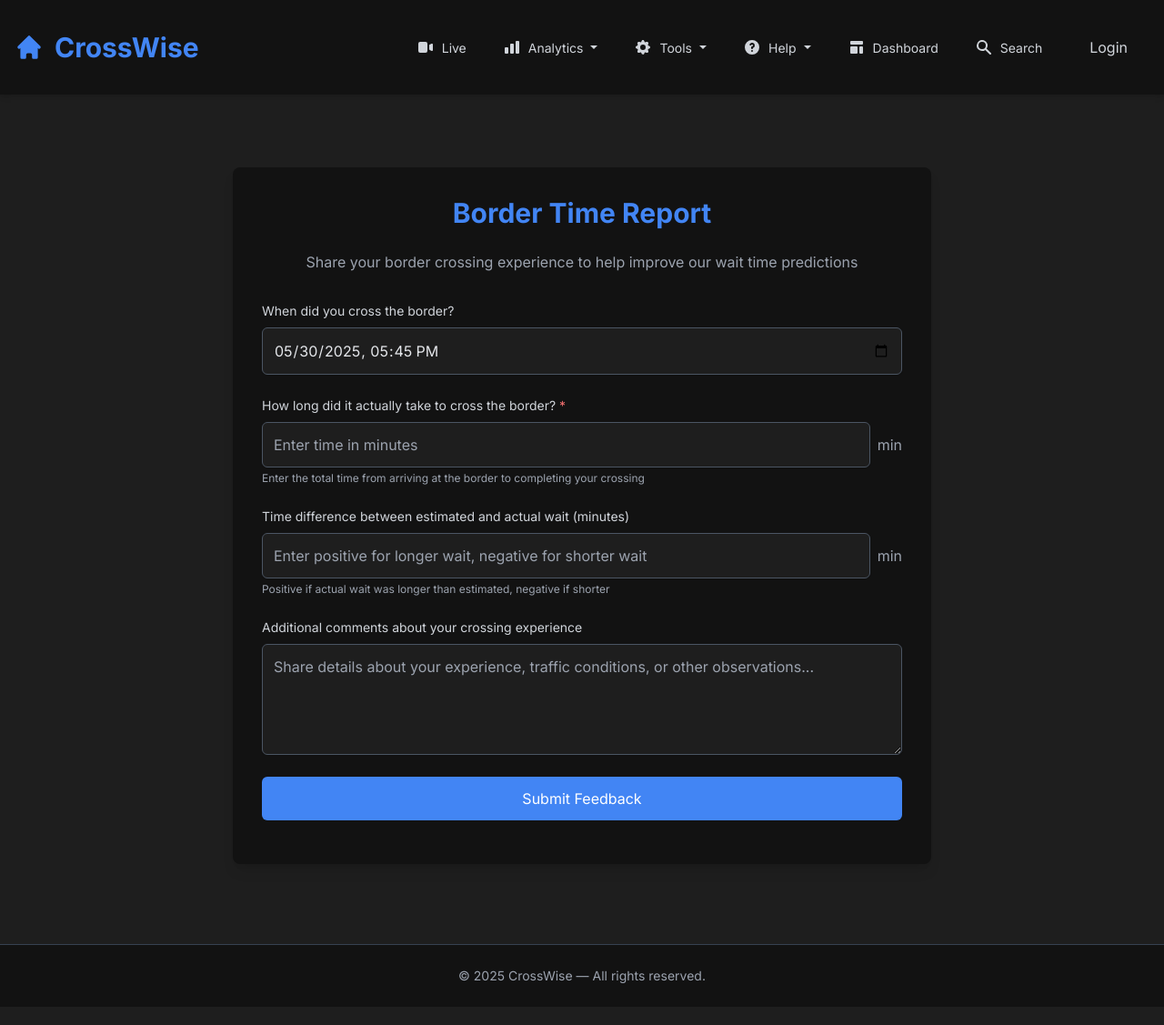
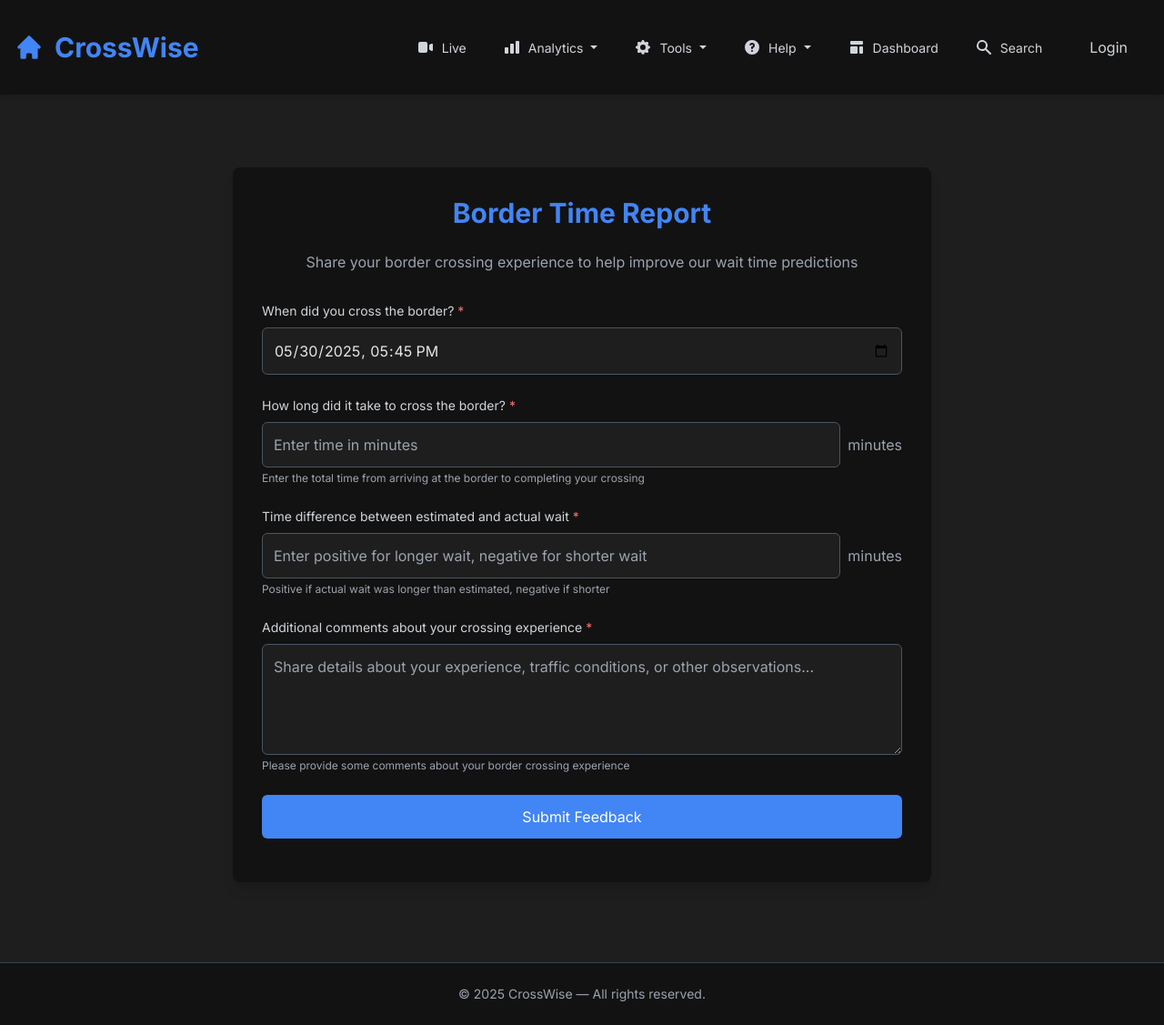
Before and after one commit to illuminati1618/CrossWise, a Jekyll site: the page built from navigation/crowdsourcing.html, in a window 1280 px wide. Shown: the whole page at 91% size. Built offline with Jekyll 4.4.1, drawn with Linux system fonts in a browser that asks for light colours; nearby versions of some CDN libraries.

Commit message:
updated the time taken field

```diff
--- a/navigation/crowdsourcing.html
+++ b/navigation/crowdsourcing.html
@@ -12,7 +12,7 @@ menu: nav/border_feedback.html
   <form id="borderFeedbackForm" class="space-y-6">
     <div>
       <label for="time_cross" class="block text-sm font-medium text-gray-300 mb-2">
-        When did you cross the border?
+        When did you cross the border? <span class="text-red-400">*</span>
       </label>
       <input
         type="datetime-local"
@@ -24,27 +24,28 @@ menu: nav/border_feedback.html
     </div>
 
     <div>
-      <label for="actual_wait_time" class="block text-sm font-medium text-gray-300 mb-2">
-        How long did it actually take to cross the border? <span class="text-red-400">*</span>
+      <label for="time_taken" class="block text-sm font-medium text-gray-300 mb-2">
+        How long did it take to cross the border? <span class="text-red-400">*</span>
       </label>
       <div class="flex items-center">
         <input
           type="number"
-          id="actual_wait_time"
-          name="actual_wait_time"
+          id="time_taken"
+          name="time_taken"
           required
           min="0"
+          step="0.1"
           placeholder="Enter time in minutes"
           class="w-full p-3 bg-darker border border-gray-600 rounded-md shadow-sm focus:outline-none focus:ring-2 focus:ring-accent text-gray-200"
         />
-        <span class="ml-2 text-gray-400">min</span>
+        <span class="ml-2 text-gray-400">minutes</span>
       </div>
       <p class="mt-1 text-xs text-gray-400">Enter the total time from arriving at the border to completing your crossing</p>
     </div>
 
     <div>
       <label for="time_diff" class="block text-sm font-medium text-gray-300 mb-2">
-        Time difference between estimated and actual wait (minutes)
+        Time difference between estimated and actual wait <span class="text-red-400">*</span>
       </label>
       <div class="flex items-center">
         <input
@@ -52,25 +53,28 @@ menu: nav/border_feedback.html
           id="time_diff"
           name="time_diff"
           required
+          step="0.1"
           placeholder="Enter positive for longer wait, negative for shorter wait"
           class="w-full p-3 bg-darker border border-gray-600 rounded-md shadow-sm focus:outline-none focus:ring-2 focus:ring-accent text-gray-200"
         />
-        <span class="ml-2 text-gray-400">min</span>
+        <span class="ml-2 text-gray-400">minutes</span>
       </div>
       <p class="mt-1 text-xs text-gray-400">Positive if actual wait was longer than estimated, negative if shorter</p>
     </div>
 
     <div>
       <label for="user_message" class="block text-sm font-medium text-gray-300 mb-2">
-        Additional comments about your crossing experience
+        Additional comments about your crossing experience <span class="text-red-400">*</span>
       </label>
       <textarea
         id="user_message"
         name="user_message"
         rows="4"
+        required
         placeholder="Share details about your experience, traffic conditions, or other observations..."
         class="w-full p-3 bg-darker border border-gray-600 rounded-md shadow-sm focus:outline-none focus:ring-2 focus:ring-accent text-gray-200"
       ></textarea>
+      <p class="mt-1 text-xs text-gray-400">Please provide some comments about your border crossing experience</p>
     </div>
 
     <div>
@@ -84,7 +88,7 @@ menu: nav/border_feedback.html
   </form>
 
   <!-- Feedback message containers -->
-  <div id="successMessage" class="mt-6 p-4 bg-green-900 bg-opacity-20 border border-red-600 rounded-md text-green-400 hidden">
+  <div id="successMessage" class="mt-6 p-4 bg-green-900 bg-opacity-20 border border-green-600 rounded-md text-green-400 hidden">
     <div class="flex items-start">
       <svg class="w-5 h-5 mr-2 mt-0.5" fill="none" stroke="currentColor" viewBox="0 0 24 24">
         <path stroke-linecap="round" stroke-linejoin="round" stroke-width="2" d="M5 13l4 4L19 7"></path>
@@ -131,33 +139,48 @@ menu: nav/border_feedback.html
 
     // Get form data
     const timeCross = document.getElementById('time_cross').value;
-    const actualWaitTime = parseFloat(document.getElementById('actual_wait_time').value);
+    const timeTaken = parseFloat(document.getElementById('time_taken').value);
     const timeDiff = parseFloat(document.getElementById('time_diff').value);
-    const userMessage = document.getElementById('user_message').value;
+    const userMessage = document.getElementById('user_message').value.trim();
 
-    // Validate data
-    if (!timeCross || isNaN(actualWaitTime) || isNaN(timeDiff)) {
-      errorDetails.textContent = "Please fill out all required fields correctly.";
+    // Validate all required fields
+    if (!timeCross) {
+      errorDetails.textContent = "Please select when you crossed the border.";
       errorMessage.classList.remove('hidden');
       return;
     }
 
-    if (actualWaitTime < 0) {
-      errorDetails.textContent = "Actual wait time cannot be negative.";
+    if (isNaN(timeTaken) || timeTaken < 0) {
+      errorDetails.textContent = "Please enter a valid time taken (must be 0 or greater).";
+      errorMessage.classList.remove('hidden');
+      return;
+    }
+
+    if (isNaN(timeDiff)) {
+      errorDetails.textContent = "Please enter a valid time difference.";
+      errorMessage.classList.remove('hidden');
+      return;
+    }
+
+    if (!userMessage) {
+      errorDetails.textContent = "Please provide comments about your crossing experience.";
       errorMessage.classList.remove('hidden');
       return;
     }
 
     try {
-      // Send the data to the API
+      // Convert datetime-local to ISO format
+      const timeCrossISO = new Date(timeCross).toISOString();
+
+      // Send the data to the API with correct field names
       const response = await fetch(`${pythonURI}/api/border_feedback/submit`, {
         method: 'POST',
         headers: {
           'Content-Type': 'application/json',
         },
         body: JSON.stringify({
-          time_cross: timeCross,
-          actual_wait_time: actualWaitTime,
+          time_cross: timeCrossISO,
+          time_taken: timeTaken,
           time_diff: timeDiff,
           user_message: userMessage
         })
```
Also changed, not shown: other parts of navigation/crowdsourcing.html (+9 -5 lines).
